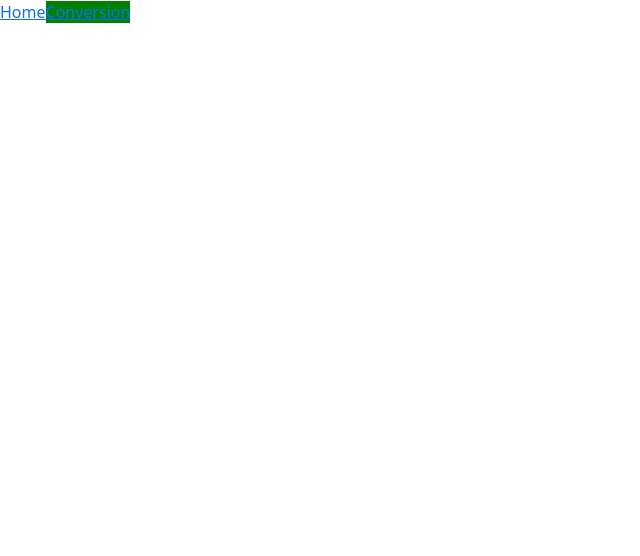
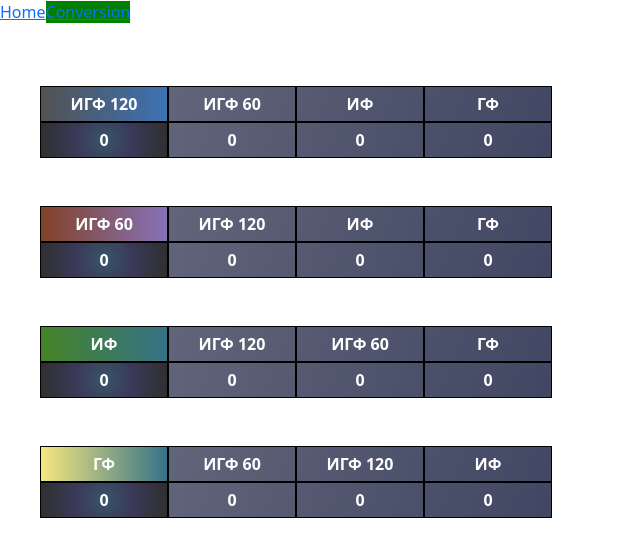
Before and after one commit to Tatyana97/ITgenio, a React (Create React App) app: page /conversion in a window 1280 px wide. Shown: the top 556 px of the page, without its empty margins (0-640 px from the left). Built offline with nearby package versions, Linux system fonts and the light colour scheme.

Commit message:
feat: add table

```diff
--- a/src/Componets/MainPage/day.js
+++ b/src/Componets/MainPage/day.js
@@ -7,8 +7,24 @@ class Day extends React.Component {
     super(props);
     this.state = {
       date: new Date().getDate(),
-      mounth: this.thisMounth()
+      mounth: this.thisMounth(),
+      week: this.thisWeek(),
     }
+  }
+
+  thisWeek(){
+    let days = [
+      'Воскресенье',
+      'Понедельник',
+      'Вторник',
+      'Среда',
+      'Четверг',
+      'Пятница',
+      'Суббота'
+    ];
+    let d = new Date();
+    let n = d.getDay();
+    return days[n]
   }
 
   thisMounth(){
@@ -22,7 +38,8 @@ class Day extends React.Component {
   getDate(){
     this.setState({
       date: new Date().getDate(),
-      mounth: this.thisMounth()
+      mounth: this.thisMounth(),
+      week: this.thisWeek(),
     })
   }
   componentDidMount() {
@@ -36,7 +53,7 @@ class Day extends React.Component {
 
   render(){
     return(
-       <h1>Сегодня {this.state.date} {this.state.mounth}</h1>
+       <h1>Сегодня {this.state.date} {this.state.mounth}, {this.state.week}</h1>
     )
   }
 }
--- /dev/null
+++ b/src/Componets/PackageСonversion/Сonversion.css
@@ -0,0 +1,79 @@
+.allTablws {
+    display: inline-flex;
+    margin-top: 2.4em;
+    margin-left: 1em;
+    flex-direction: column;
+}
+
+.tables{
+    margin: 1.5em;
+    display: inline-block;
+    width: auto;
+    /* background: rgb(183 188 188 / 50%); */
+
+    background: linear-gradient(111deg, #b7bcbc, #12173f);
+    background-size: 400% 400%;
+
+
+    -webkit-animation: Grays 30s ease infinite;
+    -moz-animation: Grays 30s ease infinite;
+    animation: Grays 30s ease infinite;
+}
+
+@-webkit-keyframes Grays {
+    0%{background-position:0% 71%}
+    50%{background-position:100% 30%}
+    100%{background-position:0% 71%}
+}
+@-moz-keyframes Grays {
+    0%{background-position:0% 71%}
+    50%{background-position:100% 30%}
+    100%{background-position:0% 71%}
+}
+@keyframes Grays {
+    0%{background-position:0% 71%}
+    50%{background-position:100% 30%}
+    100%{background-position:0% 71%}
+}
+
+.tableStyle{
+    display: flex;
+}
+.tableStyle p{
+    border: 1px solid black;
+    width: 8em;
+    padding: 5px;
+    text-align: center;
+    margin: 0;
+    font-weight: bold;
+}
+
+.highlight{
+    background: linear-gradient(to right, #525252, #3d72b4);
+}
+
+.highlightIGF60{
+    background: linear-gradient(to right, #824227, #8672b8);
+}
+
+.highlightIF {
+    background: linear-gradient(to right, #448427, #367288);
+}
+
+.highlightGF {
+    background: linear-gradient(to right, #f5e87f, #367288);
+}
+
+
+.tableStyle input{
+    font-weight: bold;
+    border: 1px solid black;
+    width: 8em;
+    text-align: center;
+    color: white;
+    background: radial-gradient(circle, rgba(57,85,105,1) 0%, rgba(58,58,89,1) 44%, rgba(46,46,46,0.989233193277311) 100%);
+}
+
+.tableStyle input:focus {
+    outline:none;
+  }
--- a/src/Componets/PackageСonversion/Сonversion.js
+++ b/src/Componets/PackageСonversion/Сonversion.js
@@ -1,11 +1,126 @@
 import React from 'react';
+import './Сonversion.css'
 
 
 class Сonversion extends React.Component {
+    constructor(props) {
+        super(props);
+        this.state = {
+            firstNumberIgf120: 0,
+            firstNumberIgf60: 0,
+            firstNumberIF: 0,
+            firstNumberGF: 0,
+        };
+
+        this.handleInputChange = this.handleInputChange.bind(this);
+        this.handleInputChange1 = this.handleInputChange1.bind(this);
+        this.handleInputChange2 = this.handleInputChange2.bind(this);
+        this.handleInputChange3 = this.handleInputChange3.bind(this);
+      }
+
+      handleInputChange(event) {
+        const target = event.target.value;
+
+        this.setState({
+            firstNumberIgf120: target,
+        });
+      }
+
+      handleInputChange1(event) {
+        const target = event.target.value;
+
+        this.setState({
+            firstNumberIgf60:target,
+        });
+      }
+
+      handleInputChange2(event) {
+        const target = event.target.value;
+
+        this.setState({
+            firstNumberIF: target,
+        });
+      }
+
+      handleInputChange3(event) {
+        const target = event.target.value;
+
+        this.setState({
+            firstNumberGF: target,
+        });
+      }
+
+       format = {
+            igf120: "ИГФ 120",
+            igf60: "ИГФ 60",
+            if: "ИФ",
+            gf: "ГФ",
+      }
+
 
             render (){
                 return (
-                    <h1>Hello</h1>
+                    <div className='allTablws'>
+                    <div className='tables'>
+                        <div className='tableStyle'>
+                            <p className='highlight'>{this.format.igf120}</p>
+                            <p>{this.format.igf60}</p>
+                            <p>{this.format.if}</p>
+                            <p>{this.format.gf}</p>
+                        </div>
+                        <div className='tableStyle'>
+                              <input value={this.state.firstNumberIgf120} onChange={this.handleInputChange} />
+                              <p>{Math.round((this.state.firstNumberIgf120 * 1.5)* 100)/ 100}</p>
+                              <p>{Math.round((this.state.firstNumberIgf120 / 1.3)* 100)/ 100}</p>
+                              <p>{Math.round(((this.state.firstNumberIgf120 * 1.5) * 2)* 100)/ 100}</p>
+                        </div>
+                    </div>
+
+                    <div className='tables'>
+                        <div className='tableStyle'>
+                            <p className='highlightIGF60'>{this.format.igf60}</p>
+                            <p>{this.format.igf120}</p>
+                            <p>{this.format.if}</p>
+                            <p>{this.format.gf}</p>
+                        </div>
+                        <div className='tableStyle'>
+                              <input value={this.state.firstNumberIgf60} onChange={this.handleInputChange1} />
+                              <p>{Math.round((this.state.firstNumberIgf60 / 1.5)* 100)/ 100}</p>
+                              <p>{Math.round((this.state.firstNumberIgf60 / 2)* 100)/ 100}</p>
+                              <p>{Math.round((this.state.firstNumberIgf60 * 2)* 100)/ 100}</p>
+                        </div>
+                    </div>
+
+                    <div className='tables'>
+                        <div className='tableStyle'>
+                            <p className='highlightIF'>{this.format.if}</p>
+                            <p>{this.format.igf120}</p>
+                            <p>{this.format.igf60}</p>
+                            <p>{this.format.gf}</p>
+                        </div>
+                        <div className='tableStyle'>
+                              <input value={this.state.firstNumberIF} onChange={this.handleInputChange2} />
+                              <p>{Math.round((this.state.firstNumberIF * 1.3)* 100)/ 100}</p>
+                              <p>{Math.round((this.state.firstNumberIF * 2)* 100)/ 100}</p>
+                              <p>{Math.round(((this.state.firstNumberIF * 2) * 2)* 100)/ 100}</p>
+                        </div>
+                    </div>
+
+                    <div className='tables'>
+                        <div className='tableStyle'>
+                            <p className='highlightGF'>{this.format.gf}</p>
+                            <p>{this.format.igf60}</p>
+                            <p>{this.format.igf120}</p>
+                            <p>{this.format.if}</p>
+                        </div>
+                        <div className='tableStyle'>
+                              <input value={this.state.firstNumberGF} onChange={this.handleInputChange3} />
+                              <p>{Math.round((this.state.firstNumberGF / 2)* 100)/ 100}</p>
+                              <p>{Math.round(((this.state.firstNumberGF / 2) / 1.5)* 100)/ 100}</p>
+                              <p>{Math.round(((this.state.firstNumberGF / 2) / 2)* 100)/ 100}</p>
+                        </div>
+                    </div>
+                    </div>
                 )
             }
     }
```
Also changed, not shown: src/Componets/Сonversion/Сonversion.js (+13 -0 lines), src/Componets/Layout.css (line endings or trailing spaces).
